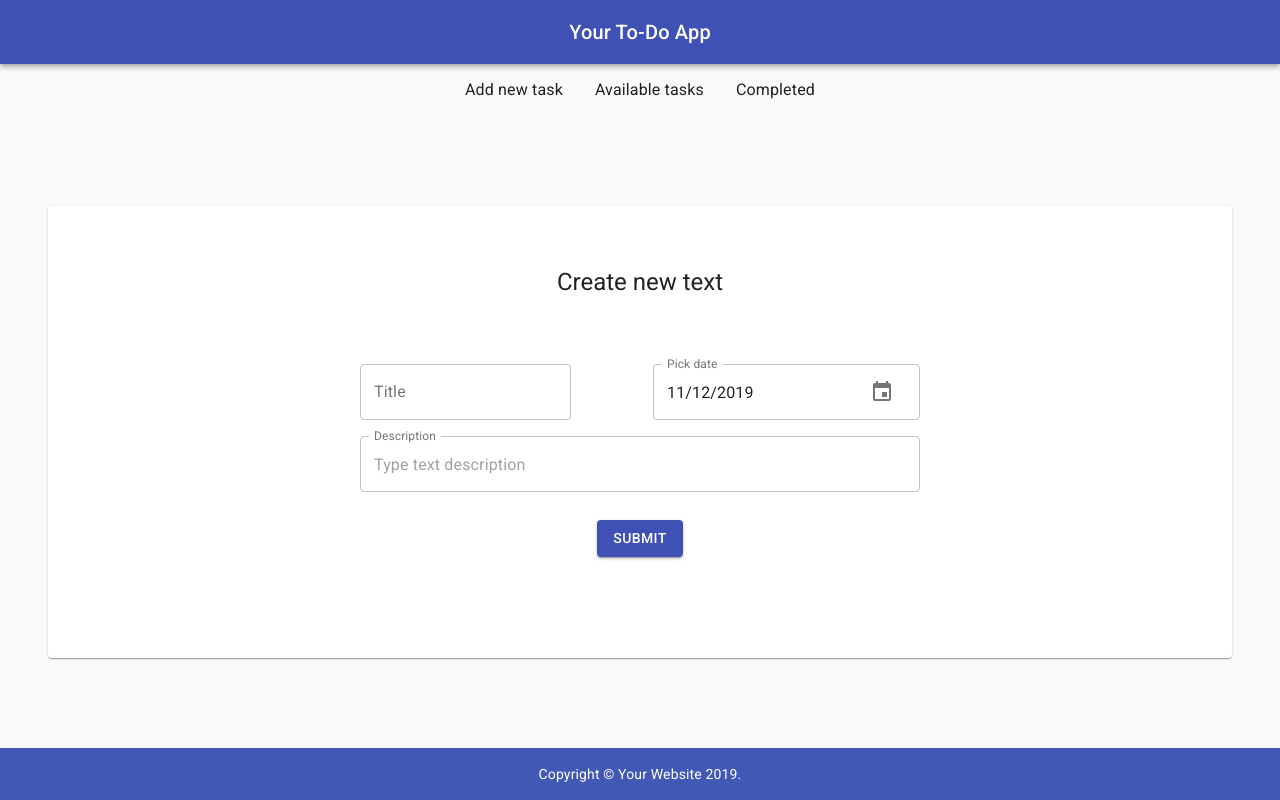
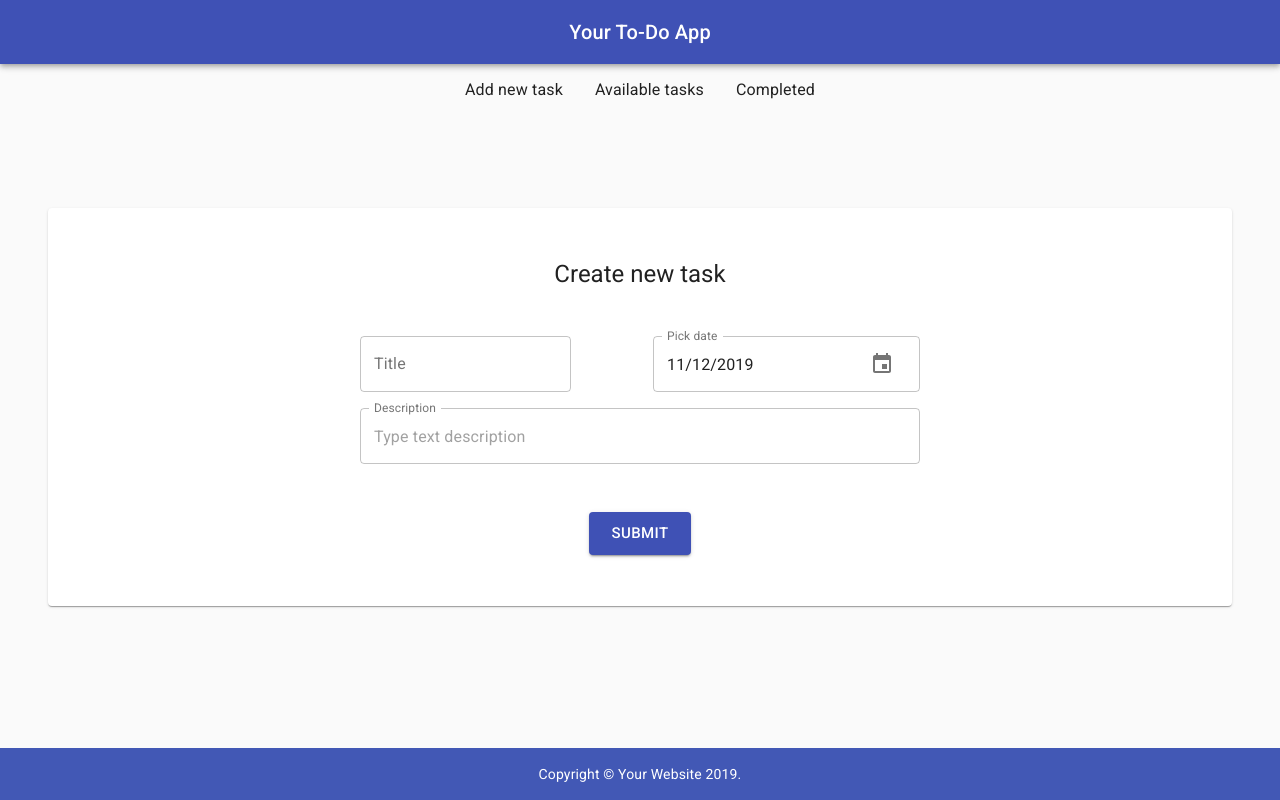
Before and after one commit to Element7/to-sth, a React (Create React App) app: page /#/ in a window 1280 px wide. Built offline with nearby package versions, Linux system fonts and the light colour scheme.

Commit message:
small amendments, description included in redux

```diff
--- a/src/components/Form.js
+++ b/src/components/Form.js
@@ -9,12 +9,13 @@ const formStyle = {
     justifyContent: 'center',
     alignItems: 'center',
     flexDirection: 'columns',
-    marginBottom: '100px'
+    marginBottom: '50px'
 }
 
 const paperStyle = {
-    paddingTop: '60px',
-    paddingBottom: '1px'
+    paddingTop: '50px',
+    paddingBottom: '1px',
+    marginBottom: '50px'
 
 }
 
@@ -23,7 +24,8 @@ class Form extends Component {
         super(props);
         this.state = {
             text: '',
-            date: ''
+            date: '',
+            description: ''
         }
     }
 
@@ -37,7 +39,8 @@ class Form extends Component {
         e.preventDefault();
         const textItem = {
             text: this.state.text,
-            date: this.state.date
+            date: this.state.date,
+            description: this.state.description,
         };
         this.props.addTask(textItem);
     }
@@ -52,13 +55,13 @@ class Form extends Component {
             <Container>
                 <Paper style={paperStyle}>
                     <FormControl style={formStyle} >
-                        <Typography variant='h5'>Create new text</Typography>
+                        <Typography variant='h5'>Create new task</Typography>
                         <div style={{
                             display: 'flex',
                             justifyContent: 'space-between',
                             alignItems: 'center',
                             width: '35rem',
-                            marginTop: '50px',
+                            marginTop: '30px',
 
                         }}>
                             <TextField
@@ -78,15 +81,14 @@ class Form extends Component {
                             label="Description"
                             style={{ margin: 8, width: '35rem' }}
                             placeholder="Type text description"
-
                             margin="normal"
-                            InputLabelProps={{
-                                shrink: true,
-                            }}
+                            InputLabelProps={{ shrink: true, }}
                             variant="outlined"
+                            onChange={this.onChange}
+                            name='description'
                         />
                         <br />
-                        <Button onClick={this.onSubmit} color='primary' variant='contained'>Submit</Button>
+                        <Button onClick={this.onSubmit} color='primary' variant='contained' size='large' style={{ marginTop: '20px' }}>Submit</Button>
                     </FormControl>
                 </Paper>
             </ Container >
--- a/src/reducers/list.js
+++ b/src/reducers/list.js
@@ -4,12 +4,14 @@ const initState = [
     {
         taskTitle: 'Learn',
         id: new Date().getTime(),
-        date: new Date()
+        date: new Date(),
+        description: 'You know nothing John S'
     },
     {
         taskTitle: 'Keep learning',
         id: new Date().getTime() + 1,
-        date: new Date()
+        date: new Date(),
+        description: 'Try hard'
     }
 ]
 
@@ -21,7 +23,8 @@ export const list = (state = initState, action) => {
                 {
                     taskTitle: action.taskItem.text,
                     id: new Date().getTime(),
-                    date: action.taskItem.date
+                    date: action.taskItem.date,
+                    description: action.taskItem.description
                 },
             ];
         case DELETE_TASK:
```
Also changed, not shown: src/actions/index.js (line endings or trailing spaces).
